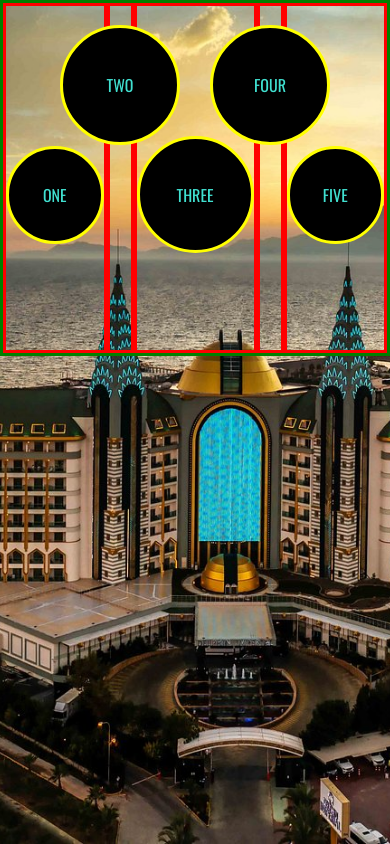
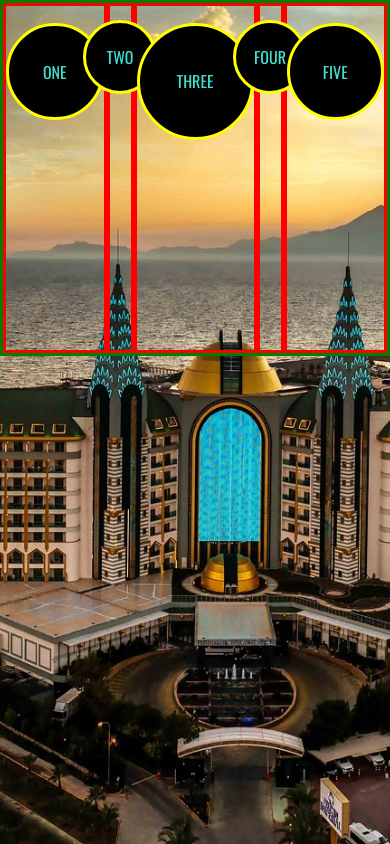
Before and after one commit to codeyourwaytofreedom/dashboard, a React (Create React App) app: page / in a window 390 px wide. Built offline with nearby package versions, Linux system fonts and the light colour scheme; a web font is replaced by a local one.

Commit message:
css updates for responsive

```diff
--- a/src/App.css
+++ b/src/App.css
@@ -31,6 +31,7 @@ html, body {
   display: grid;
   grid-template-columns: 25fr 15fr 20fr 15fr 25fr;
   border: 3px solid orange;
+  position: relative;
 }
 
 .Summary-comp {
@@ -167,17 +168,22 @@ html, body {
 
 @media (max-width: 991.98px) {
   .bubbles {
+    grid-template-columns: repeat(5, 1fr);
     border: 3px solid blue;
   }
   .bubbles .one_kernel, .bubbles .five_kernel {
-    width: 165px;
+    width: 19vw;
+    justify-self: center;
+    align-self: start;
   }
   .bubbles .three_kernel {
-    width: 165px;
+    width: 19vw;
     align-self: center;
+    align-self: start;
   }
   .bubbles .two_kernel, .bubbles .four_kernel {
-    top: 3vh;
+    width: 19vw;
+    justify-self: center;
     align-self: start;
   }
 }
--- a/src/App.scss
+++ b/src/App.scss
@@ -37,6 +37,7 @@ html, body {
     display: grid;
     grid-template-columns: 25fr 15fr 20fr 15fr 25fr;
     border: 3px solid orange;
+    position: relative;
 
 }
 .Summary-comp{
@@ -81,15 +82,6 @@ html, body {
 
 
 
-// Custom
-@media (max-width: 1350.98px) {
-    .Summary-comp{
-        &_cell{
-        }
-        #two, #three {
-        }
-    }
-}
 
 // Medium devices (tablets, less than 992px)
 @media (max-width: 991.98px) {
@@ -228,16 +220,21 @@ html, body {
  // Medium devices (tablets, less than 992px)
 @media (max-width: 991.98px) {
     .bubbles{
+        grid-template-columns: repeat(5,1fr);
         border: 3px solid blue;
         .one_kernel, .five_kernel{
-            width: 165px;
+            width: 19vw;
+            justify-self: center;
+            align-self: start;
         }
         .three_kernel{
-            width: 165px;
+            width: 19vw;
             align-self: center;
+            align-self: start;
         }
         .two_kernel, .four_kernel{
-            top:3vh;
+            width: 19vw;
+            justify-self: center;
             align-self: start;
         }
     }
```
Also changed, not shown: 1 other file (tests, documents, lock files or other folders).
